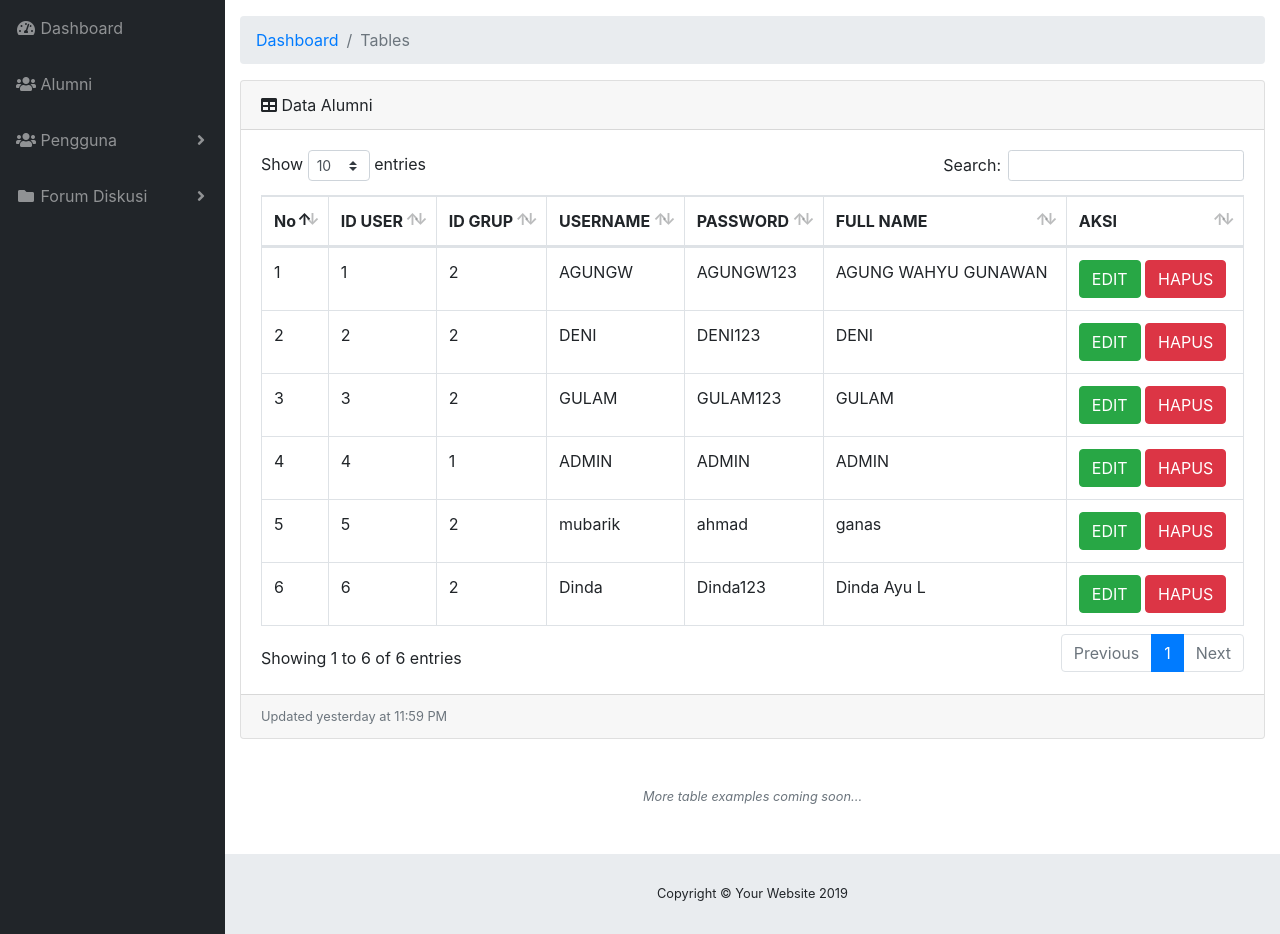
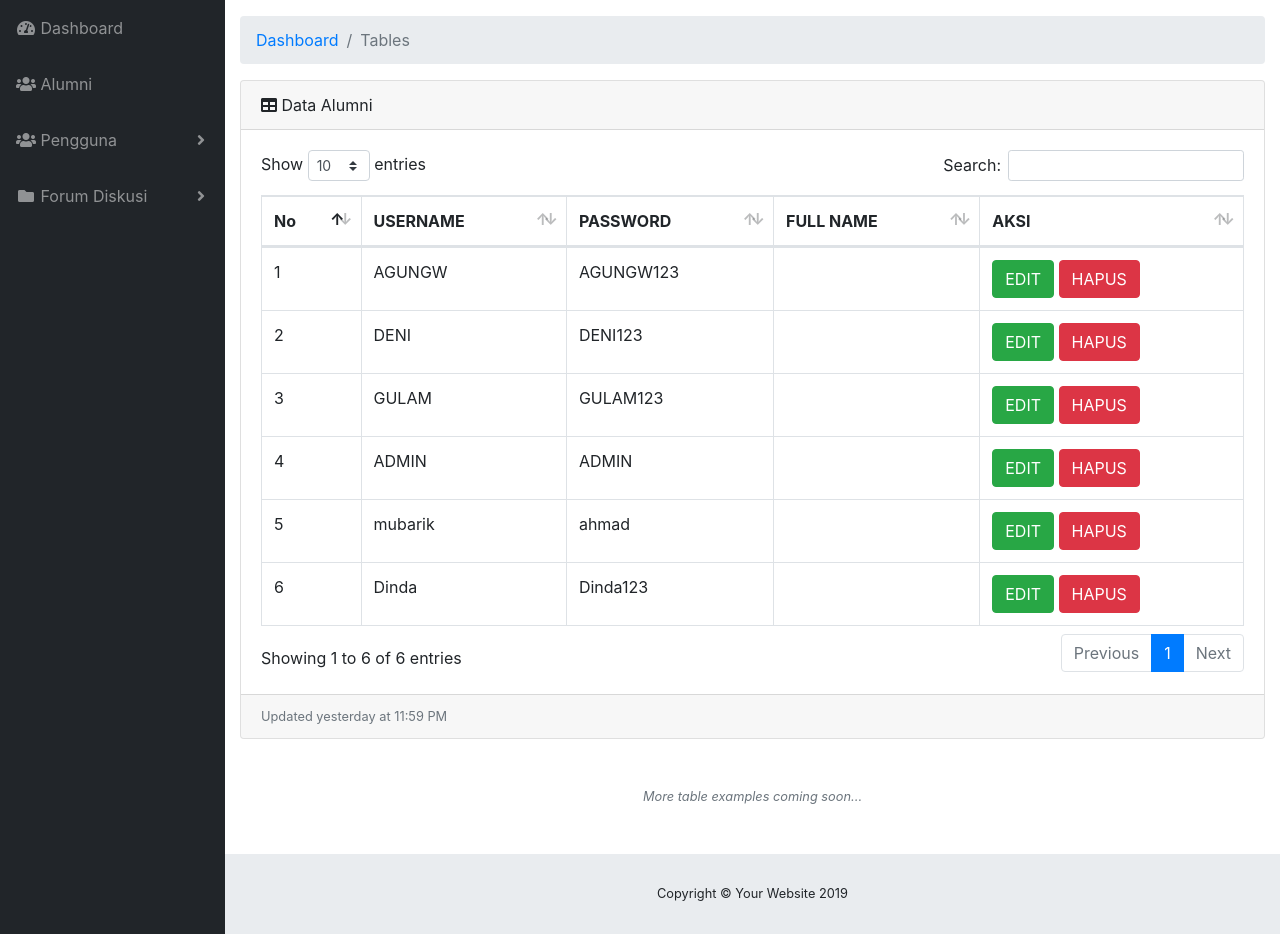
Before and after one commit to agungwahyu23/webalumni_tifA, a PHP site: page /data_user.php in a window 1280 px wide. Shown: the part 56-990 px from the top of the page. Run offline with PHP 8.4, Linux system fonts and the light colour scheme; data comes from the database, SQL or seed files in the repository; data that the repository does not hold is empty.

Commit message:
Update data_user.php

```diff
--- a/web_alumni/admin/data_user.php
+++ b/web_alumni/admin/data_user.php
@@ -128,8 +128,6 @@
                 <thead>
                   <tr>
                     <th>No</th>
-                    <th>ID USER</th>
-                    <th>ID GRUP</th>
                     <th>USERNAME</th>
                     <th>PASSWORD</th>
                     <th>FULL NAME</th>
@@ -144,11 +142,9 @@
 			?>
 			<tr>
 				        <td><?php echo $no++; ?></td>
-				        <td><?php echo $d['ID_USER']; ?></td>
-                <td><?php echo $d['ID_GRUP']; ?></td>
                 <td><?php echo $d['USERNAME']; ?></td>
 				        <td><?php echo $d['PASSWORD']; ?></td>
-                <td><?php echo $d['name']; ?></td>
+                <td><?php echo $d['NAMA_LENGKAP']; ?></td>
 				<td>
 					<a class="btn btn-success" href="edit.php?id=<?php echo $d['id']; ?>">EDIT</a>
 					<a class="btn btn-danger" href="hapus.php?id=<?php echo $d['id']; ?>">HAPUS</a>
```
